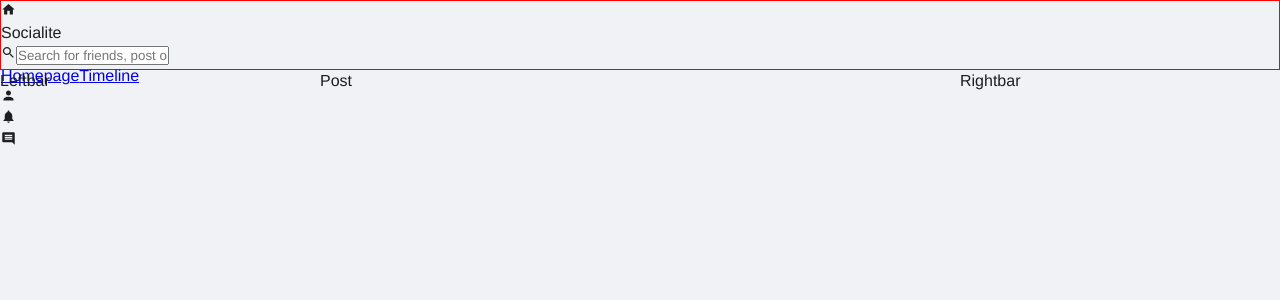
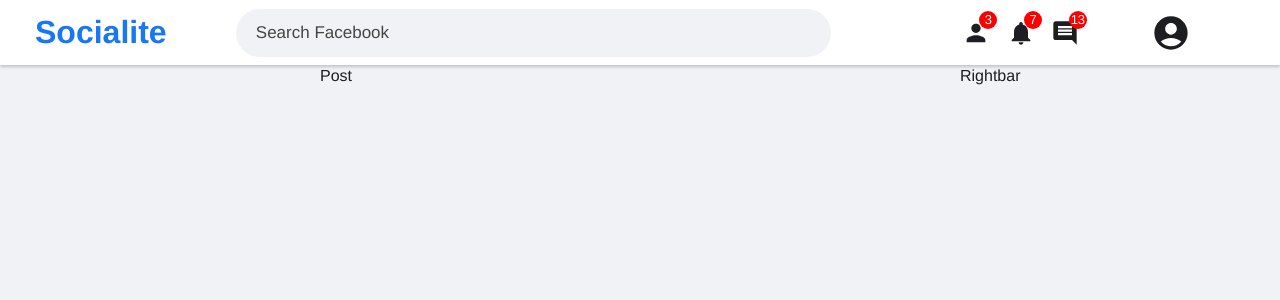
Before and after one commit to builtbysuraj/Socialite, a React (Vite) app: page /home in a window 1280 px wide. Shown: the top 300 px of the page. Built offline with nearby package versions, Linux system fonts and the light colour scheme.

Commit message:
style: design navbar and add icons

```diff
--- a/index.html
+++ b/index.html
@@ -3,7 +3,7 @@
 
 <head>
   <meta charset="UTF-8" />
-  <link rel="icon" href="#">
+  <link rel="icon shortcut" href="#">
   <meta name="viewport" content="width=device-width, initial-scale=1.0" />
   <title>Socialite</title>
 </head>
--- a/src/components/leftbar/Leftbar.tsx
+++ b/src/components/leftbar/Leftbar.tsx
@@ -2,6 +2,8 @@ import "./Leftbar.scss"
 
 export default function Leftbar() {
   return (
-    <div className="leftbar-container">Leftbar</div>
+    <div className="leftbar-container">
+
+    </div>
   )
 }
--- a/src/components/navbar/Navbar.scss
+++ b/src/components/navbar/Navbar.scss
@@ -1,4 +1,6 @@
 @import "../../styles/colors";
+
+$_primary: #f0f2f5;
 
 // function for centering using flex
 @mixin flexCenter {
@@ -7,7 +9,105 @@
   justify-content: center;
 }
 
-.navbar-container{
-  border: 1px solid red;
-  height: 7rem;
+a {
+  text-decoration: none;
+  color: $_primary;
+  font-weight: 500;
 }
+
+// main nav container
+.navbar-container {
+  // background-color: $primary;
+  background-color: white;
+  width: 100%;
+  box-shadow: 0px 2px 3px 0px #00000033;
+  .navbar-wrapper {
+    display: flex;
+    height: 6.5rem;
+    align-items: center;
+    justify-content: space-between;
+    padding-left: 15px;
+    padding-right: 15px;
+    .icon {
+      font-size: 28px;
+    }
+    // left section
+    .left {
+      @include flexCenter();
+      margin-left: 2rem;
+      .heading {
+        font-size: 3.2rem;
+        color: $primary;
+        cursor: pointer;
+        font-weight: 600;
+        display: flex;
+        align-self: flex-start;
+      }
+    }
+    // center section
+    .center {
+      @include flexCenter();
+      width: 50%;
+      position: relative;
+      input {
+        background-color: $_primary;
+        width: 70rem;
+        height: 4.8rem;
+        border-radius: 50px;
+        border: none;
+        outline: none;
+        padding: 2rem;
+        margin: 1rem;
+        margin-left: 2rem;
+        font-size: 1.7rem;
+      }
+      ::placeholder {
+        color: #454545;
+      }
+    }
+    // right section
+    .right {
+      width: 30%;
+      max-width: 50rem;
+      display: flex;
+      align-items: center;
+      justify-content: space-evenly;
+      .links {
+        display: flex;
+        align-items: center;
+        padding: 1rem;
+        cursor: pointer;
+      }
+      .user-icons {
+        @include flexCenter();
+        .icon-item {
+          @include flexCenter();
+          position: relative;
+          padding: 0.24rem;
+          margin: 0.6rem;
+          cursor: pointer;
+          span {
+            color: #fff;
+            background-color: #ff0000;
+            width: 18px;
+            height: 18px;
+            border-radius: 50%;
+            font-size: 1.3rem;
+            position: absolute;
+            @include flexCenter();
+            top: -5px;
+            right: -5px;
+          }
+        }
+      }
+      .profile {
+        @include flexCenter();
+        cursor: pointer;
+        .icon {
+          font-size: 40px;
+          margin-right: 1rem;
+        }
+      }
+    }
+  }
+}
--- a/src/components/navbar/Navbar.tsx
+++ b/src/components/navbar/Navbar.tsx
@@ -1,46 +1,45 @@
 import {
-  Home,
   Search,
   Person,
   Notifications,
   Comment,
+  AccountCircle,
 } from "@mui/icons-material"
+import { useNavigate } from "react-router-dom"
 
 import "./Navbar.scss"
 
 export default function Navbar() {
+  const navigate = useNavigate()
   return (
-    <nav className="navbar-container">
+    <header className="navbar-container">
       <section className="navbar-wrapper">
         <div className="left">
-          <div className="icon">
-            <Home />
-          </div>
           <div className="heading">Socialite</div>
         </div>
         <div className="center">
-          <Search />
-          <input type="text" placeholder="Search for friends, post or video" />
+          <input type="text" placeholder="Search Facebook" />
         </div>
         <div className="right">
-          <section className="links">
-            <a href="#">Homepage</a>
-            <a href="#">Timeline</a>
+          <section className="user-icons">
+            <div className="icon-item">
+              <Person className="icon" />
+              <span>3</span>
+            </div>
+            <div className="icon-item">
+              <Notifications className="icon" />
+              <span>7</span>
+            </div>
+            <div className="icon-item">
+              <Comment className="icon" />
+              <span>13</span>
+            </div>
           </section>
-          <div className="user-icons">
-            <div className="person">
-              <Person />
-            </div>
-            <div className="notify">
-              <Notifications />
-            </div>
-            <div className="msg">
-              <Comment />
-            </div>
-          </div>
-          <div className="profile"></div>
+          <section className="profile">
+            <AccountCircle className="icon" />
+          </section>
         </div>
       </section>
-    </nav>
+    </header>
   )
 }
--- a/src/components/rightbar/Rightbar.scss
+++ b/src/components/rightbar/Rightbar.scss
@@ -1,3 +1,5 @@
 .rightbar-container{
   flex: 1;
+  overflow: auto;
+
 }
--- a/src/components/rightbar/Rightbar.tsx
+++ b/src/components/rightbar/Rightbar.tsx
@@ -1,7 +1,5 @@
 import "./Rightbar.scss"
 
 export default function Rightbar() {
-  return (
-    <div className="rightbar-container">Rightbar</div>
-  )
+  return <div className="rightbar-container">Rightbar</div>
 }
```
Also changed, not shown: src/pages/Products.tsx (deleted, +0 -7 lines).
